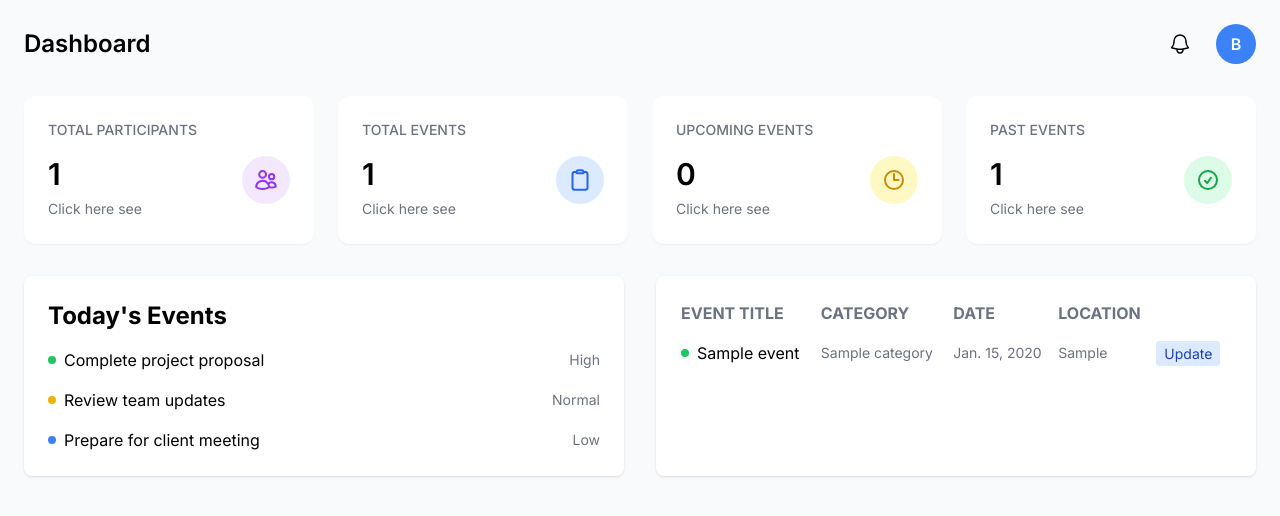
After one commit to ApornaRakshit/event-management, a Django app: page /events/organizer-dashboard/ in a window 1280 px wide. The commit adds this page. Shown: the top 516 px of the page. Run offline with Django 5.2, Linux system fonts and the light colour scheme; tables that the repository leaves empty hold one stand-in row (values such as "Sample post").

Commit message:
Showing all query data chriteria wise

```diff
--- a/event_management/urls.py
+++ b/event_management/urls.py
@@ -1,7 +1,8 @@
 from django.contrib import admin
 from django.urls import path, include
+from debug_toolbar.toolbar import debug_toolbar_urls
 
 urlpatterns = [
     path('admin/', admin.site.urls),
     path("events/", include("events.urls"))
-]
+] + debug_toolbar_urls()
--- /dev/null
+++ b/events/templates/organizer-dashboard.html
@@ -0,0 +1,233 @@
+{% load static %}
+<!DOCTYPE html>
+<html lang="en">
+  <head>
+    <meta charset="UTF-8" />
+    <meta name="viewport" content="width=device-width, initial-scale=1.0" />
+    <title>Document</title>
+    {% comment %} <script src="https://cdn.tailwindcss.com"></script> {% endcomment %}
+    <link rel="stylesheet" href="{% static 'css/output.css' %}">
+    <link rel="preconnect" href="https://fonts.googleapis.com" />
+    <link rel="preconnect" href="https://fonts.gstatic.com" crossorigin />
+    <link
+      href="https://fonts.googleapis.com/css2?family=Inter:ital,opsz,wght@0,14..32,100..900;1,14..32,100..900&family=Noto+Sans+Bengali:wght@100..900&display=swap"
+      rel="stylesheet"
+    />
+    <style>
+      body {
+        font-family: "Inter", sans-serif;
+      }
+    </style>
+  </head>
+  <body class="bg-gray-50 p-6">
+    <div class="max-w-[1400px] mx-auto">
+      <!-- Header  -->
+      <header class="flex justify-between items-center mb-8">
+        <h1 class="text-2xl font-semibold">Dashboard</h1>
+        <div class="flex items-center gap-4">
+          <button class="p-2 rounded-full hover:bg-gray-100 relative">
+            <svg
+              xmlns="http://www.w3.org/2000/svg"
+              fill="none"
+              viewBox="0 0 24 24"
+              stroke-width="1.5"
+              stroke="currentColor"
+              class="size-6"
+            >
+              <path
+                stroke-linecap="round"
+                stroke-linejoin="round"
+                d="M14.857 17.082a23.848 23.848 0 0 0 5.454-1.31A8.967 8.967 0 0 1 18 9.75V9A6 6 0 0 0 6 9v.75a8.967 8.967 0 0 1-2.312 6.022c1.733.64 3.56 1.085 5.455 1.31m5.714 0a24.255 24.255 0 0 1-5.714 0m5.714 0a3 3 0 1 1-5.714 0"
+              />
+            </svg>
+          </button>
+          <button
+            class="w-10 h-10 bg-blue-500 rounded-full text-white font-semibold"
+          >
+            B
+          </button>
+        </div>
+      </header>
+
+      <main>
+        <!-- Stats Grid  -->
+        <div class="grid grid-cols-4 gap-6 mb-8">
+          <!-- Total Task  -->
+          <div class="bg-white rounded-xl p-6 shadow-sm">
+            <h3 class="text-sm font-medium text-gray-500 mb-4">TOTAL PARTICIPANTS</h3>
+            <div class="flex justify-between items-start">
+              <div>
+                <p class="text-3xl font-semibold mb-1">{{ all_participants_count }}</p>
+                <a class="text-gray-500 text-sm" href="{% url 'organizer-dashboard' %}?type=all_participants">Click here see</a>
+              </div>
+              <div class="bg-purple-100 p-3 rounded-full">
+                <svg
+                 xmlns="http://www.w3.org/2000/svg"
+                 fill="none"
+                 viewBox="0 0 24 24"
+                 stroke-width="1.5"
+                 stroke="currentColor"
+                 class="w-6 h-6 text-purple-600"
+                 >
+                    <path
+                        stroke-linecap="round"
+                        stroke-linejoin="round"
+                        stroke-width="2"
+                        d="M15 19.128a9.38 9.38 0 0 0 2.625.372 9.337 9.337 0 0 0 4.121-.952 4.125 4.125 0 0 0-7.533-2.493M15 19.128v-.003c0-1.113-.285-2.16-.786-3.07M15 19.128v.106A12.318 12.318 0 0 1 8.624 21c-2.331 0-4.512-.645-6.374-1.766l-.001-.109a6.375 6.375 0 0 1 11.964-3.07M12 6.375a3.375 3.375 0 1 1-6.75 0 3.375 3.375 0 0 1 6.75 0Zm8.25 2.25a2.625 2.625 0 1 1-5.25 0 2.625 2.625 0 0 1 5.25 0Z" />
+                  </svg>
+
+              </div>
+            </div>
+          </div>
+          <!-- Completed Task  -->
+          <div class="bg-white rounded-xl p-6 shadow-sm">
+            <h3 class="text-sm font-medium text-gray-500 mb-4">TOTAL EVENTS</h3>
+            <div class="flex justify-between items-start">
+              <div>
+                <p class="text-3xl font-semibold mb-1">{{ counts.total_events }}</p>
+                <a class="text-gray-500 text-sm" href="{% url 'organizer-dashboard' %}">Click here see</a>
+              </div>
+              <div class="bg-blue-100 p-3 rounded-full">
+                <svg
+                  xmlns="http://www.w3.org/2000/svg"
+                  fill="none"
+                  viewBox="0 0 24 24"
+                  stroke="currentColor"
+                  class="w-6 h-6 text-blue-600"
+                >
+                  <path
+                    stroke-linecap="round"
+                    stroke-linejoin="round"
+                    stroke-width="2"
+                    d="M15.666 3.888A2.25 2.25 0 0 0 13.5 2.25h-3c-1.03 0-1.9.693-2.166 1.638m7.332 0c.055.194.084.4.084.612v0a.75.75 0 0 1-.75.75H9a.75.75 0 0 1-.75-.75v0c0-.212.03-.418.084-.612m7.332 0c.646.049 1.288.11 1.927.184 1.1.128 1.907 1.077 1.907 2.185V19.5a2.25 2.25 0 0 1-2.25 2.25H6.75A2.25 2.25 0 0 1 4.5 19.5V6.257c0-1.108.806-2.057 1.907-2.185a48.208 48.208 0 0 1 1.927-.184"
+                  />
+                </svg>
+              </div>
+            </div>
+          </div>
+          <!-- Task In Progress  -->
+          <div class="bg-white rounded-xl p-6 shadow-sm">
+            <h3 class="text-sm font-medium text-gray-500 mb-4">
+              UPCOMING EVENTS
+            </h3>
+            <div class="flex justify-between items-start">
+              <div>
+                <p class="text-3xl font-semibold mb-1">{{ counts.upcoming_events_count }}</p>
+                <a class="text-gray-500 text-sm" href="{% url 'organizer-dashboard' %}?type=upcoming_events">Click here see</a>
+              </div>
+              <div class="bg-yellow-100 p-3 rounded-full">
+                <svg
+                  xmlns="http://www.w3.org/2000/svg"
+                  fill="none"
+                  viewBox="0 0 24 24"
+                  stroke-width="2"
+                  stroke="currentColor"
+                  class="w-6 h-6 text-yellow-600"
+                >
+                  <path
+                    stroke-linecap="round"
+                    stroke-linejoin="round"
+                    d="M12 6v6h4.5m4.5 0a9 9 0 1 1-18 0 9 9 0 0 1 18 0Z"
+                  />
+                </svg>
+              </div>
+            </div>
+          </div>
+          <div class="bg-white rounded-xl p-6 shadow-sm">
+            <h3 class="text-sm font-medium text-gray-500 mb-4">PAST EVENTS</h3>
+            <div class="flex justify-between items-start">
+              <div>
+                <p class="text-3xl font-semibold mb-1">{{ counts.past_events_count }}</p>
+                <a class="text-gray-500 text-sm" href="{% url 'organizer-dashboard' %}?type=past_events">Click here see</a>
+              </div>
+              <div class="bg-green-100 p-3 rounded-full">
+                <svg
+                  xmlns="http://www.w3.org/2000/svg"
+                  fill="none"
+                  viewBox="0 0 24 24"
+                  stroke-width="2"
+                  stroke="currentColor"
+                  class="w-6 h-6 text-green-600"
+                >
+                  <path
+                    stroke-linecap="round"
+                    stroke-linejoin="round"
+                    d="M9 12.75 11.25 15 15 9.75M21 12a9 9 0 1 1-18 0 9 9 0 0 1 18 0Z"
+                  />
+                </svg>
+
+
+              </div>
+            </div>
+          </div>
+        </div>
+
+        <!-- Task Table  -->
+
+        <div class="grid grid-cols-1 md:grid-cols-2 gap-8">
+          <div class="bg-white p-6 rounded-lg shadow">
+            <h2 class="text-2xl font-bold mb-4">Today's Events</h2>
+            <ul class="space-y-4">
+              <li class="flex items-center justify-between">
+                <div class="flex items-center">
+                  <span class="w-2 h-2 bg-green-500 rounded-full mr-2"></span>
+                  <span>Complete project proposal</span>
+                </div>
+                <span class="text-sm text-gray-500">High</span>
+              </li>
+              <li class="flex items-center justify-between">
+                <div class="flex items-center">
+                  <span class="w-2 h-2 bg-yellow-500 rounded-full mr-2"></span>
+                  <span>Review team updates</span>
+                </div>
+                <span class="text-sm text-gray-500">Normal</span>
+              </li>
+              <li class="flex items-center justify-between">
+                <div class="flex items-center">
+                  <span class="w-2 h-2 bg-blue-500 rounded-full mr-2"></span>
+                  <span>Prepare for client meeting</span>
+                </div>
+                <span class="text-sm text-gray-500">Low</span>
+              </li>
+            </ul>
+          </div>
+          <div class="bg-white p-6 rounded-lg shadow">
+            {% comment %} <h2 class="text-2xl font-bold mb-4">{{type}}</h2> {% endcomment %}
+            <table class="w-full">
+              <thead>
+                <tr class="text-left text-gray-500">
+                  <th class="pb-2">EVENT TITLE</th>
+                  <th class="pb-2">CATEGORY</th>
+                  <th class="pb-2">DATE</th>
+                  <th class="pb-2">LOCATION</th>
+                </tr>
+              </thead>
+              <tbody>
+                {% for event in events %}
+              <tr>
+                <td class="py-2">
+                  <div class="flex items-center">
+                    <span
+                      class="w-2 h-2 bg-green-500 rounded-full mr-2"
+                    ></span>
+                    <span>{{event}}</span>
+                  </div>
+                </td>
+                <td class="py-2 text-sm text-gray-500">{{event.category.name}}</td>
+                <td class="py-2 text-sm text-gray-500">{{event.date}}</td>
+                <td class="py-2 text-sm text-gray-500">{{event.location}}</td>
+                <td class="py-2">
+                  <a href='{% url "update-event" event.id %}' class="bg-blue-100 text-blue-800 px-2 py-1 rounded text-sm">Update</a>
+                </td>
+
+              </tr>
+                {% endfor %}
+
+              </tbody>
+            </table>
+          </div>
+        </div>
+      </main>
+    </div>
+  </body>
+</html>
--- a/events/urls.py
+++ b/events/urls.py
@@ -1,8 +1,11 @@
 from django.urls import path
-from events.views import manager_dashboard, user_dashboard,create_event
+from events.views import create_event,organizer_dashboard, update_event
 
 urlpatterns = [
-    path('manager-dashboard/', manager_dashboard),
-    path('user-dashboard/', user_dashboard),
-    path('create-event/',create_event)
+    # path('manager-dashboard/', manager_dashboard),
+    # path('user-dashboard/', user_dashboard),
+    path('organizer-dashboard/', organizer_dashboard, name="organizer-dashboard"),
+    path('create-event/',create_event),
+    path('update-event/<int:id>/', update_event, name="update-event")
+    # path('view_event/', view_event)
 ]
--- a/events/views.py
+++ b/events/views.py
@@ -1,15 +1,63 @@
-from django.shortcuts import render
+from django.shortcuts import render,redirect
 from django.http import HttpResponse
+from django.db.models import Count,Q
+from django.utils.timezone import now
 from events.forms import EventModelForm
-from events.models import Participant, Category
+from events.models import Event, Participant,Category
+from django.contrib import messages
 
-# Create your views here.
+# # Create your views here.
 
-def manager_dashboard(request):
-    return render(request, "dashboard/manager-dashboard.html")
+# def manager_dashboard(request):
+#     return render(request, "dashboard/manager-dashboard.html")
 
-def user_dashboard(request):
-    return render(request, "dashboard/user-dashboard.html")
+# def user_dashboard(request):
+#     return render(request, "dashboard/user-dashboard.html")
+
+def home(request):
+    # events = Event.objects.all()
+    ps = Event.objects.prefetch_related('participants').all()
+    events = Event.objects.annotate(participant_count=Count('participants'))
+    return render(request, "home.html", {
+        "events": events,
+        'ps' : ps
+        })
+
+def organizer_dashboard(request):
+    type = request.GET.get('type','all')
+    print(type)
+
+    today = now().date()
+    all_participants = Participant.objects.all()
+    all_participants_count = all_participants.count()
+
+    base_query = Event.objects.select_related('category').prefetch_related('participants')
+
+    if type == 'all':
+        events = base_query.all()
+    elif type == 'todays_event':
+        events = base_query.filter(date=today)
+    elif type == 'upcoming_events':
+        events = base_query.filter(date__gte=today)
+    elif type == 'past_events':
+        events = base_query.filter(date__lt=today)
+    elif type == 'all_participants':
+        events = all_participants
+
+    counts = Event.objects.aggregate(
+        total_events = Count('id'),
+        upcoming_events_count = Count('id', filter= Q(date__gte=today)),
+        past_events_count = Count('id', filter= Q(date__lt=today))
+    )
+
+    context = {
+        'events': events,
+        'counts': counts,
+        "all_participants": all_participants,
+        "all_participants_count": all_participants_count,
+        }
+
+    return render(request, "organizer-dashboard.html", context)
 
 def create_event(request):
     form = EventModelForm()
@@ -19,7 +67,23 @@ def create_event(request):
         if form.is_valid():
             form.save()
 
-            return render(request, "event_form.html", {"form": form, "message": "Event added successfully"})
+        messages.success(request, "Event added successfully")
+        return redirect('create-event')
 
     context = {"form": form}
     return render(request, "event_form.html", context)
+
+def update_event(request, id):
+    event = Event.objects.get(id=id)
+    form = EventModelForm(instance=event)
+
+    if request.method == "POST":
+        form = EventModelForm(request.POST, instance=event)
+        if form.is_valid():
+            form.save()
+
+            messages.success(request, "Event updated successfully")
+            return redirect('create-event')
+
+    context = {"form": form}
+    return render(request, "event_form.html", context)
```
Also changed, not shown: event_management/settings.py (+10 -1 lines), events/forms.py (+1 -25 lines), events/models.py (+8 -1 lines), events/templates/dashboard/dashboard.html (+3 -33 lines), events/templates/event_form.html (+6 -62 lines), events/templates/home.html (added, +54 -0 lines), events/templates/show_event.html (added, +52 -0 lines).
